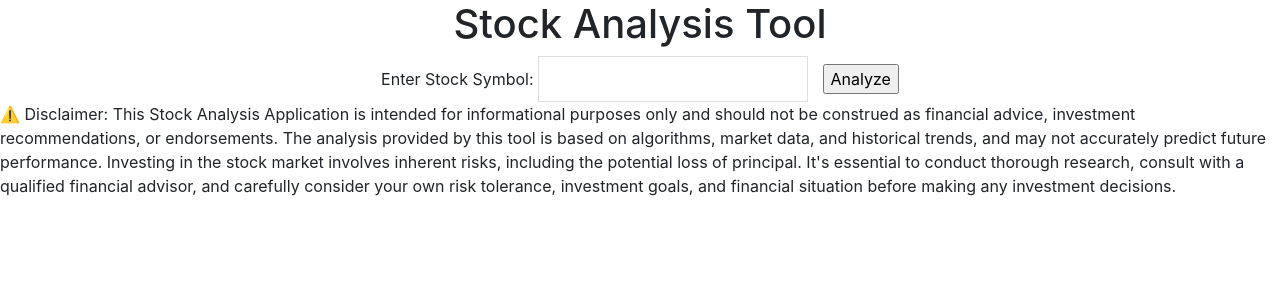
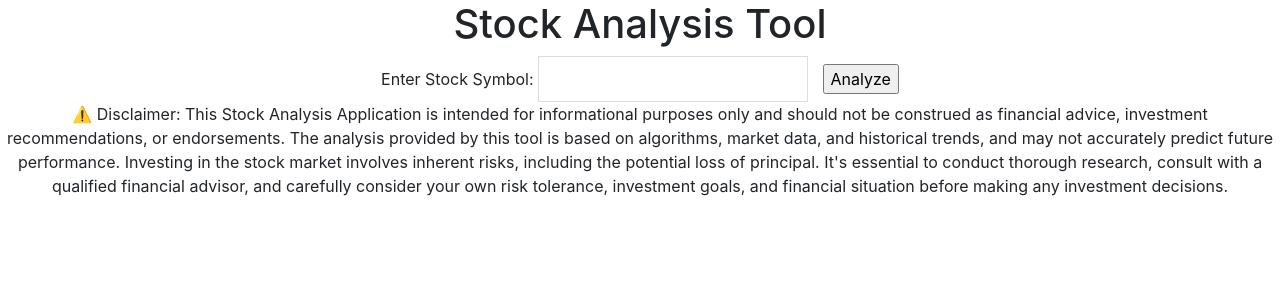
Before and after one commit to ZioGuillo/finbiz_api_app, a Flask app: page / in a window 1280 px wide. Shown: the top 300 px of the page. Run offline with Flask 3, Linux system fonts and the light colour scheme; parts of the project's set-up code (start-up, migrations or seed data) failed here and were passed over; some libraries are stand-ins or nearby versions.

Commit message:
Update footer disclaimer in index.html

```diff
--- a/app/templates/index.html
+++ b/app/templates/index.html
@@ -18,9 +18,12 @@
     </div>
 
     <!-- Footer Disclaimer -->
-    <footer>
-        <p>⚠️ Disclaimer: This Stock Analysis Application is intended for informational purposes only and should not be construed as financial advice, investment recommendations, or endorsements. The analysis provided by this tool is based on algorithms, market data, and historical trends, and may not accurately predict future performance. Investing in the stock market involves inherent risks, including the potential loss of principal. It's essential to conduct thorough research, consult with a qualified financial advisor, and carefully consider your own risk tolerance, investment goals, and financial situation before making any investment decisions.</p>
-    </footer>
+    <div style="text-align: center;">
+        <footer>
+            <p>⚠️ Disclaimer: This Stock Analysis Application is intended for informational purposes only and should not be construed as financial advice, investment recommendations, or endorsements. The analysis provided by this tool is based on algorithms, market data, and historical trends, and may not accurately predict future performance. Investing in the stock market involves inherent risks, including the potential loss of principal. It's essential to conduct thorough research, consult with a qualified financial advisor, and carefully consider your own risk tolerance, investment goals, and financial situation before making any investment decisions.</p>
+        </footer>
+    </div>
+
 </body>
 </html>
 
```
